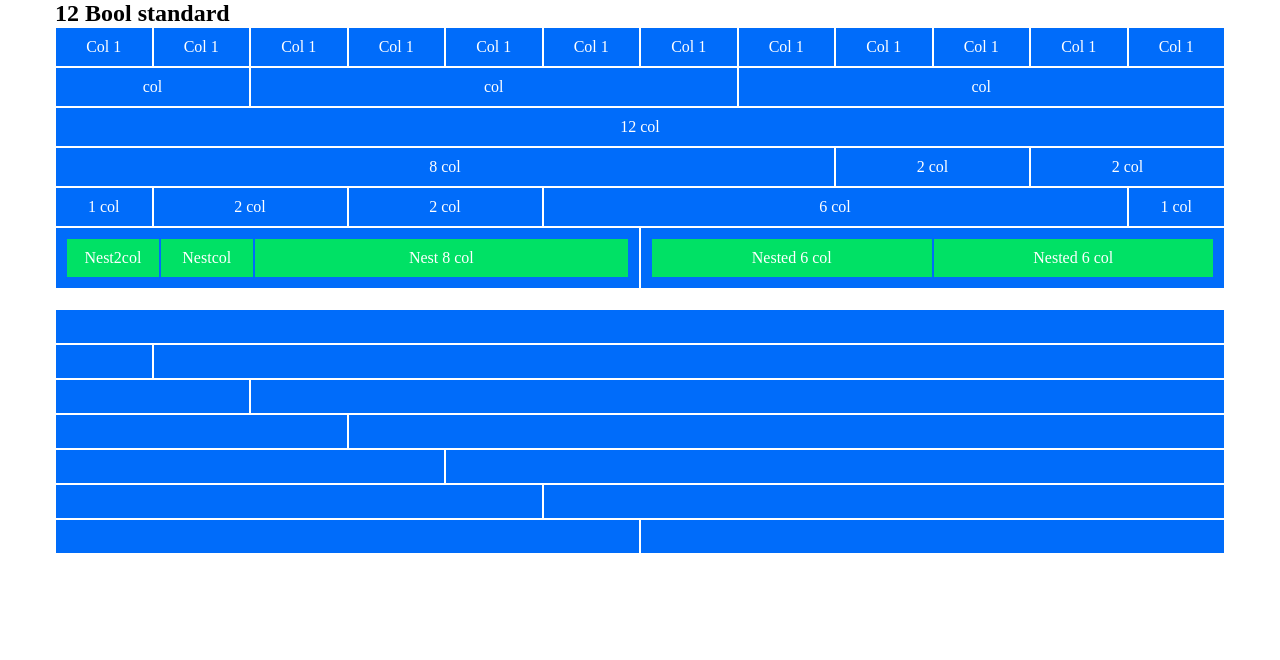
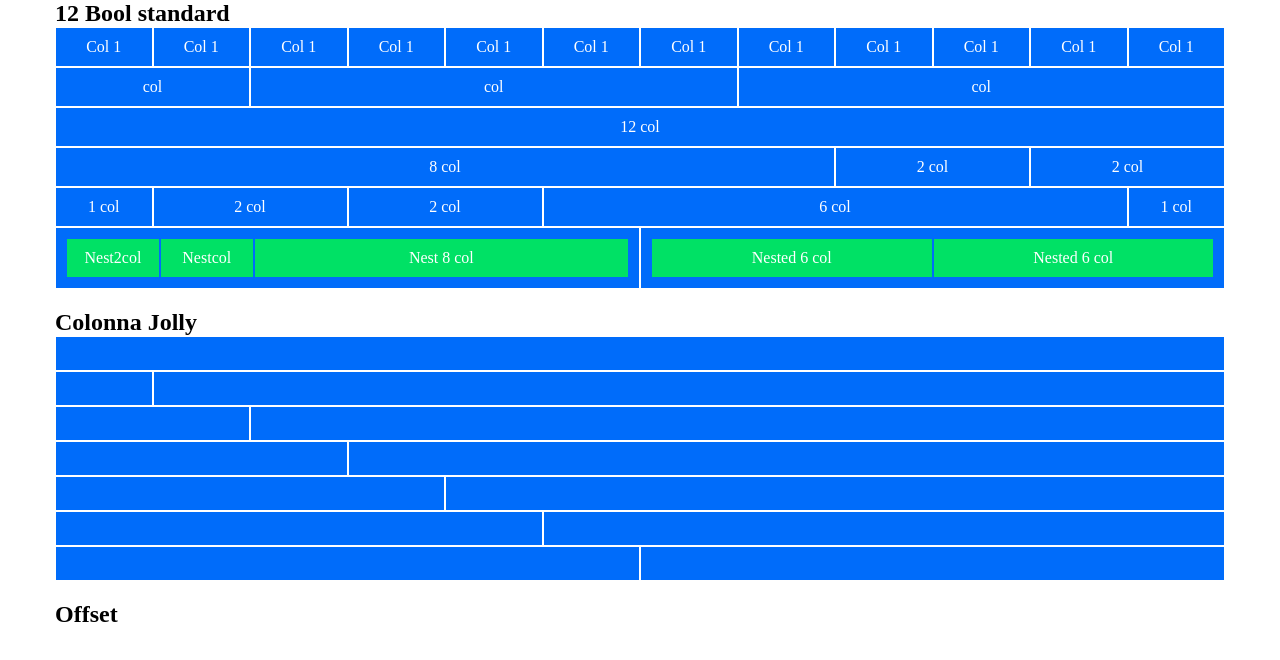
Before and after one commit to gianlucafalaschi/html-css-12bool, a plain HTML site: page index.html in a window 1280 px wide. Drawn offline with Linux system fonts and the light colour scheme.

Commit message:
feat: offset

```diff
--- a/index.html
+++ b/index.html
@@ -126,7 +126,10 @@
                 </div>
             </div>
         </div>
+    </div>
     <!-- COLONNA JOLLY -->
+    <div class="container">
+        <h2>Colonna Jolly</h2>
         <div class="row">
             <div class="col">
                 <div class="box"></div>
@@ -186,11 +189,13 @@
                 <div class="box"></div>
             </div>
         </div>
+    </div>
 
 
 
+   <div class="container">
+        <h2>Offset</h2>
+   </div>
 
-
-    </div>
 </body>
 </html>
```
